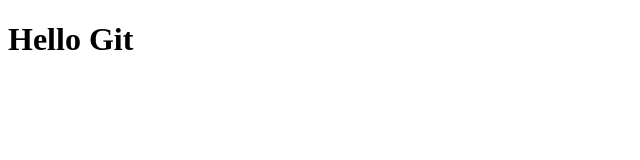
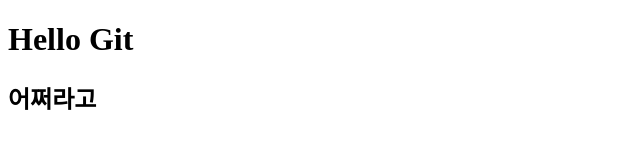
Before and after one commit to KimHyoJu12/my-first-git, a plain HTML site: page Hello.html in a window 1280 px wide. Shown: the whole page, without its empty margins (0-640 px from the left). Drawn offline with Linux system fonts and the light colour scheme.

Commit message:
처음으로  1234를 테스트했어요

```diff
--- a/Hello.html
+++ b/Hello.html
@@ -7,5 +7,6 @@
 </head>
 <body>
     <h1>Hello Git</h1>
+    <h2>어쩌라고</h2>
 </body>
 </html>
```
